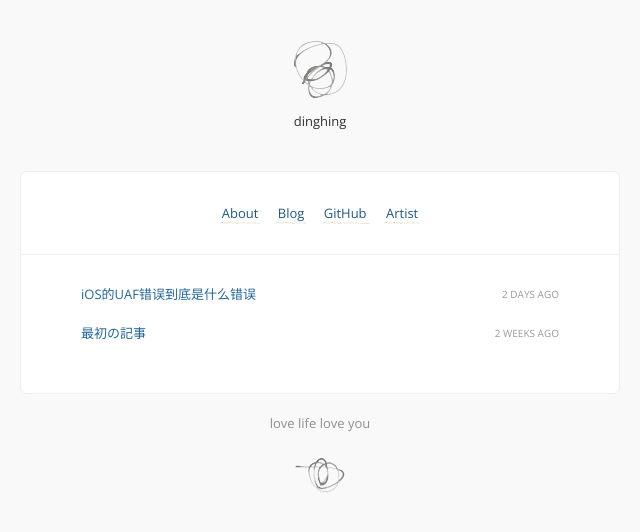
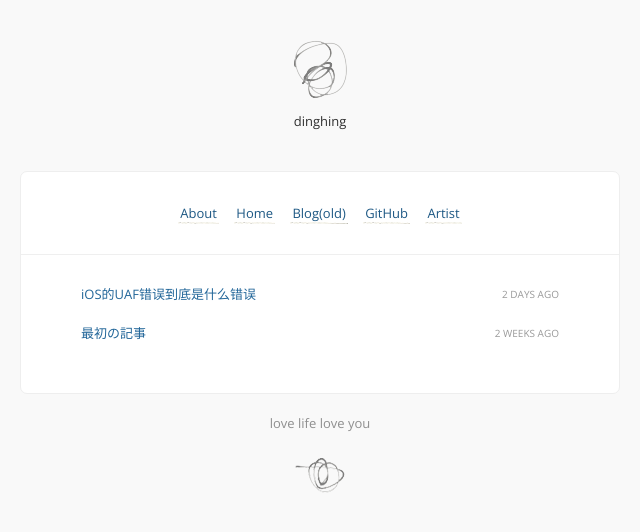
Before and after one commit to dinghing/dinghing.github.io, a Jekyll site: the page built from index.html, in a window 1280 px wide. Shown: the top 532 px of the page, without its empty margins (320-960 px from the left). Built offline with Jekyll 4.4.1, drawn with Linux system fonts in a browser that asks for light colours; comment, search, counter and statistics services are not loaded.

Commit message:
Update _config.yml

```diff
--- a/_config.yml
+++ b/_config.yml
@@ -9,7 +9,10 @@ google_analytics: # set tracking, remove from /javascripts/basic.js if unwanted.
 links:
   - name:         About
     url:          http://www.mymunan.com/2016/aboutme
-  - name:         Blog
+    external:     true
+  - name:         Home
+    url:          http://dinghing.github.io
+  - name:         Blog(old)
     url:          http://www.cnblogs.com/dinghing154/
     external:     true
   - name:         GitHub
```
